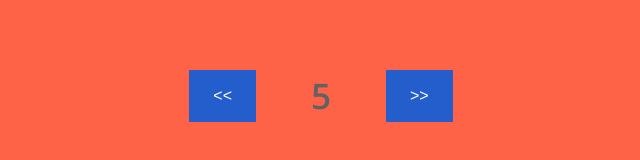
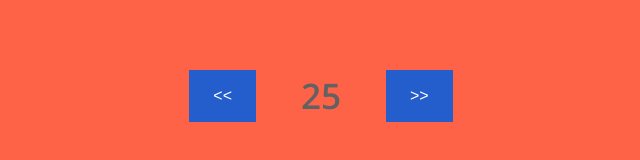
Before and after one commit to inovux/pomodoro-clock, a React (Create React App) app: page / in a window 1280 px wide. Shown: the part 304-464 px from the top of the page, without its empty margins (319-959 px from the left). Built offline with nearby package versions, Linux system fonts and the light colour scheme.

Commit message:
Added container for the promodoro clock that holds time sessionLength state

```diff
--- a/src/components/App.tsx
+++ b/src/components/App.tsx
@@ -1,15 +1,10 @@
 import React from 'react';
 
 import '../root.css';
-import TimeInput from './TimeInput';
-import Layout from './Layout';
+import PomodoroContainer from '../containers/PomodoroContainer';
 
 const App = () => {
-  return (
-    <Layout>
-      <TimeInput onChange={value => console.log(value)} value="5" />
-    </Layout>
-  );
+  return <PomodoroContainer />;
 };
 
 export default App;
--- a/src/components/TimeInput/TimeInput.tsx
+++ b/src/components/TimeInput/TimeInput.tsx
@@ -5,8 +5,8 @@ import styles from './TimeInput.module.css';
 import Button from '../Button';
 
 type Props = {
-  onChange: (value: string) => void;
-  value: string;
+  onChange: (value: number) => void;
+  value: number;
 };
 
 const TimeInput = ({ onChange, value }: Props) => {
@@ -16,13 +16,21 @@ const TimeInput = ({ onChange, value }: Props) => {
     const re = /^[0-9\b]+$/;
 
     if (e.currentTarget.value === '' || re.test(e.currentTarget.value)) {
-      onChange(e.currentTarget.value);
+      onChange(+e.currentTarget.value);
     }
+  };
+
+  const onIncrementTime = () => {
+    onChange(value + 1);
+  };
+
+  const onDecrementTime = () => {
+    onChange(value - 1);
   };
 
   return (
     <div className={styles.container}>
-      <Button>{'<<'}</Button>
+      <Button onClick={() => onDecrementTime()}>{'<<'}</Button>
       {isEditable ? (
         <input
           className={classNames(styles.timeInput, styles.time)}
@@ -36,7 +44,7 @@ const TimeInput = ({ onChange, value }: Props) => {
           {value}
         </span>
       )}
-      <Button>{'>>'}</Button>
+      <Button onClick={() => onIncrementTime()}>{'>>'}</Button>
     </div>
   );
 };
--- /dev/null
+++ b/src/containers/PomodoroContainer.tsx
@@ -0,0 +1,19 @@
+import React, { useState } from 'react';
+
+import Layout from '../components/Layout';
+import TimeInput from '../components/TimeInput';
+
+const PomodoroContainer = () => {
+  const [sessionLength, setSessionLength] = useState(25);
+
+  return (
+    <Layout>
+      <TimeInput
+        onChange={value => setSessionLength(value)}
+        value={sessionLength}
+      />
+    </Layout>
+  );
+};
+
+export default PomodoroContainer;
```
